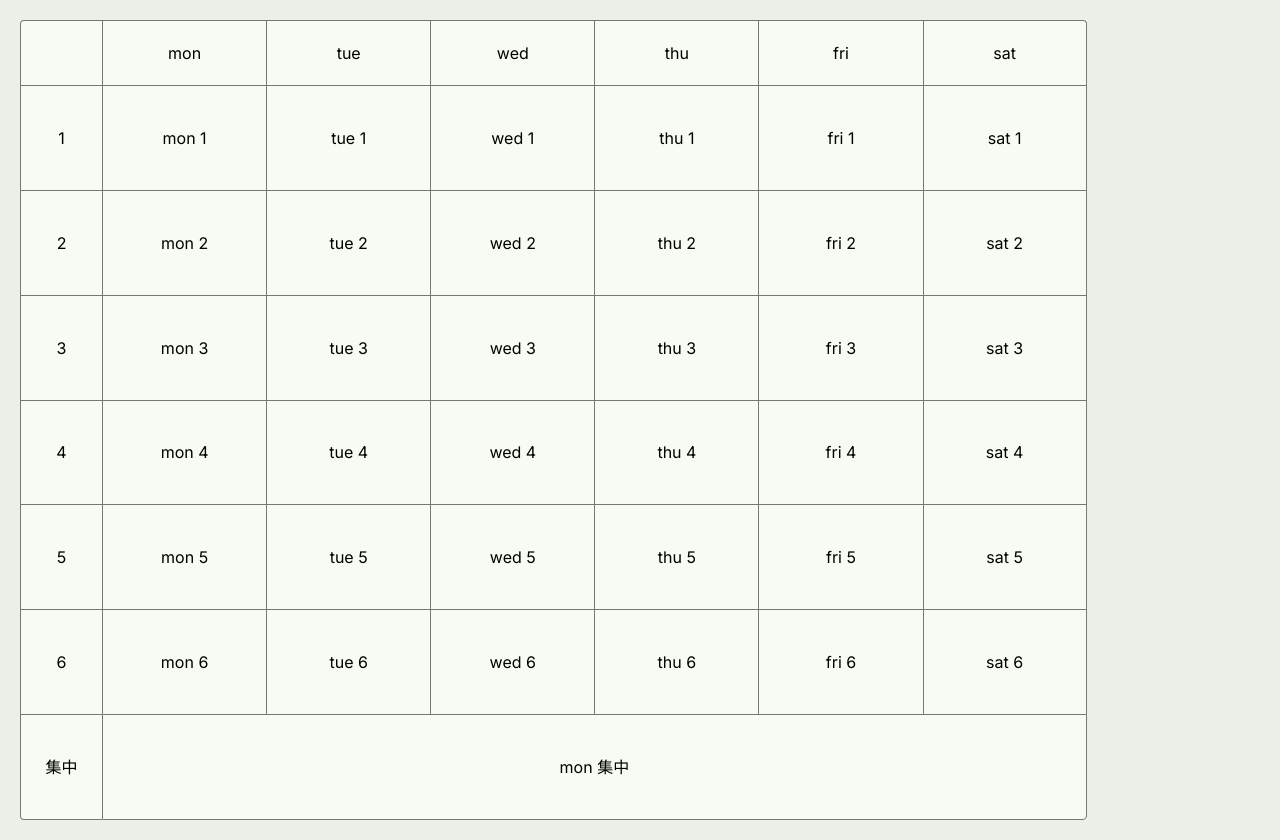
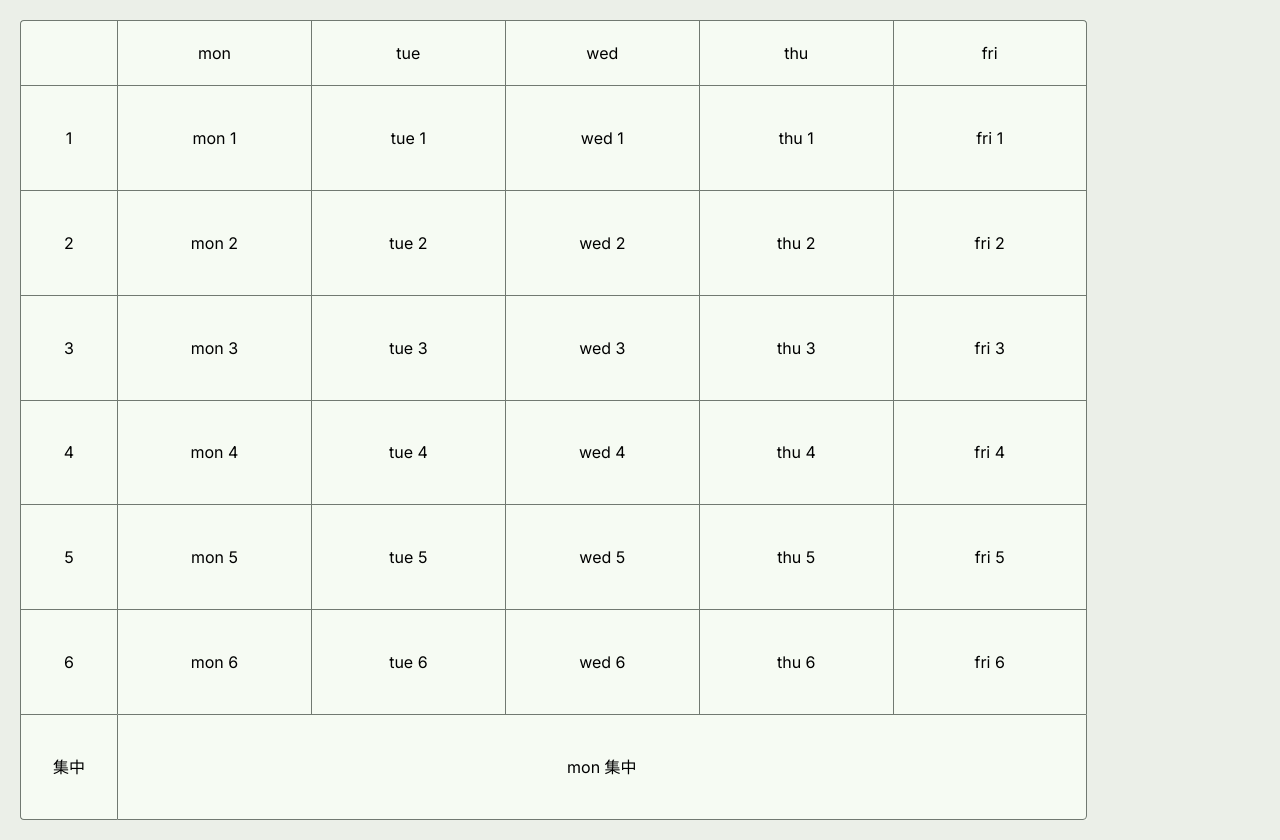
Before and after one commit to ut-code/syllabus-next, a Next.js app: page /components/Sample/Timetable in a window 1280 px wide. Built offline with nearby package versions, Linux system fonts and the light colour scheme.

Commit message:
[fix] saturday intensive col span

```diff
--- a/src/app/components/Timetable/index.tsx
+++ b/src/app/components/Timetable/index.tsx
@@ -15,7 +15,7 @@ function getDay(): Day[] {
     ? ["mon", "tue", "wed", "thu", "fri", "sat"]
     : ["mon", "tue", "wed", "thu", "fri"];
 }
-const hasSaturday = true;
+const hasSaturday = false;
 
 function slotRow(
   period: 1 | 2 | 3 | 4 | 5 | 6 | "集中",
@@ -85,7 +85,6 @@ const Timetable: React.FC = () => {
       {/* 集中の講義スロット */}
       <IntensiveClassSlot
         hasSaturday={hasSaturday}
-        className="col-span-10 row-span-2"
         day_period={{ day: "mon", period: "集中" }}
         pos_v={"bottom"}
         pos_h={"right"}
--- a/src/app/components/Timetable/slot.tsx
+++ b/src/app/components/Timetable/slot.tsx
@@ -46,7 +46,7 @@ export const IntensiveClassSlot: React.FC<classProps> = (props: classProps) => {
         <SlotDiv
           pos_v={props.pos_v}
           pos_h={props.pos_h}
-          className={`col-span-12 row-span-2 ${props.className}`}
+          className={`${props.hasSaturday ? "col-span-12" : "col-span-10"} row-span-2 ${props.className}`}
         >
           <div>
             {props.day_period.day} {props.day_period.period}
```
